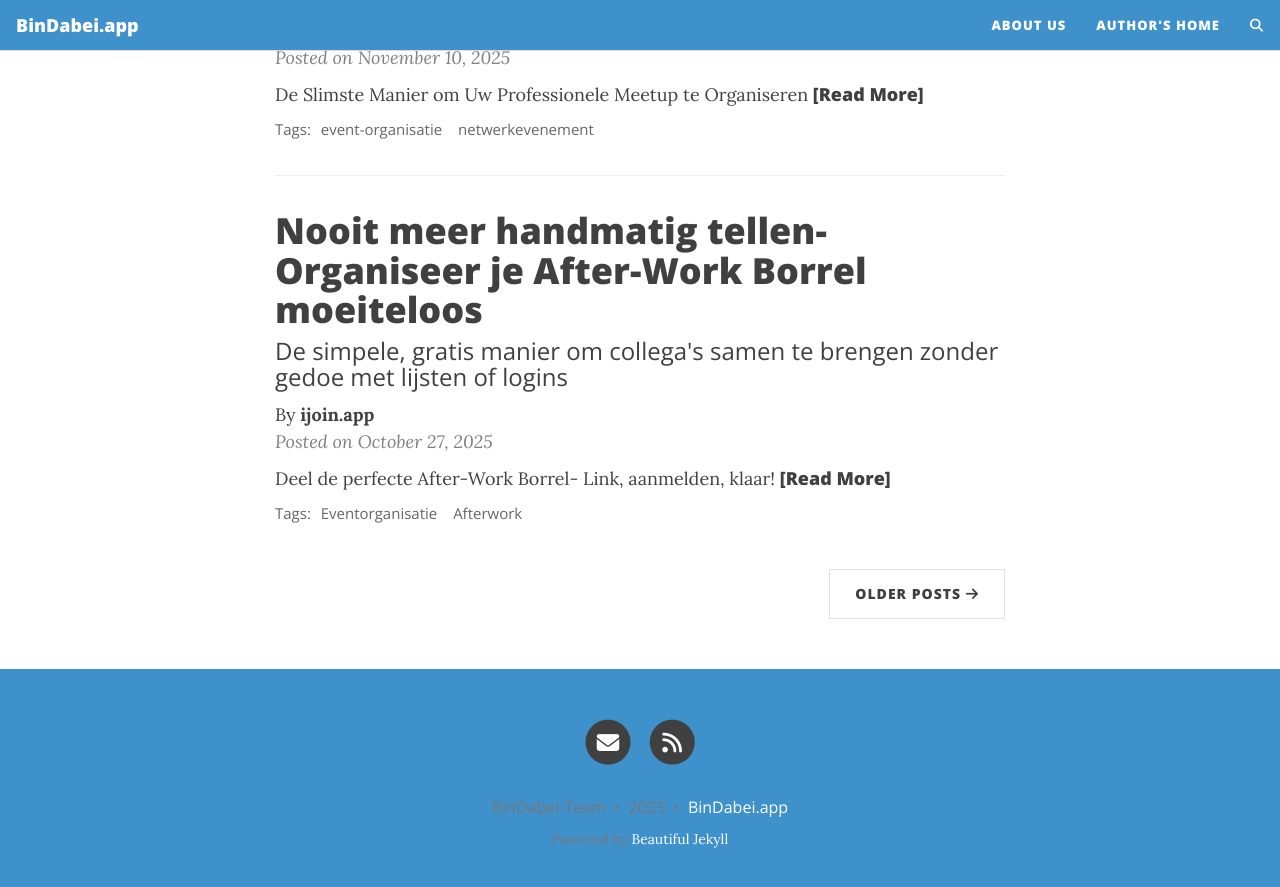
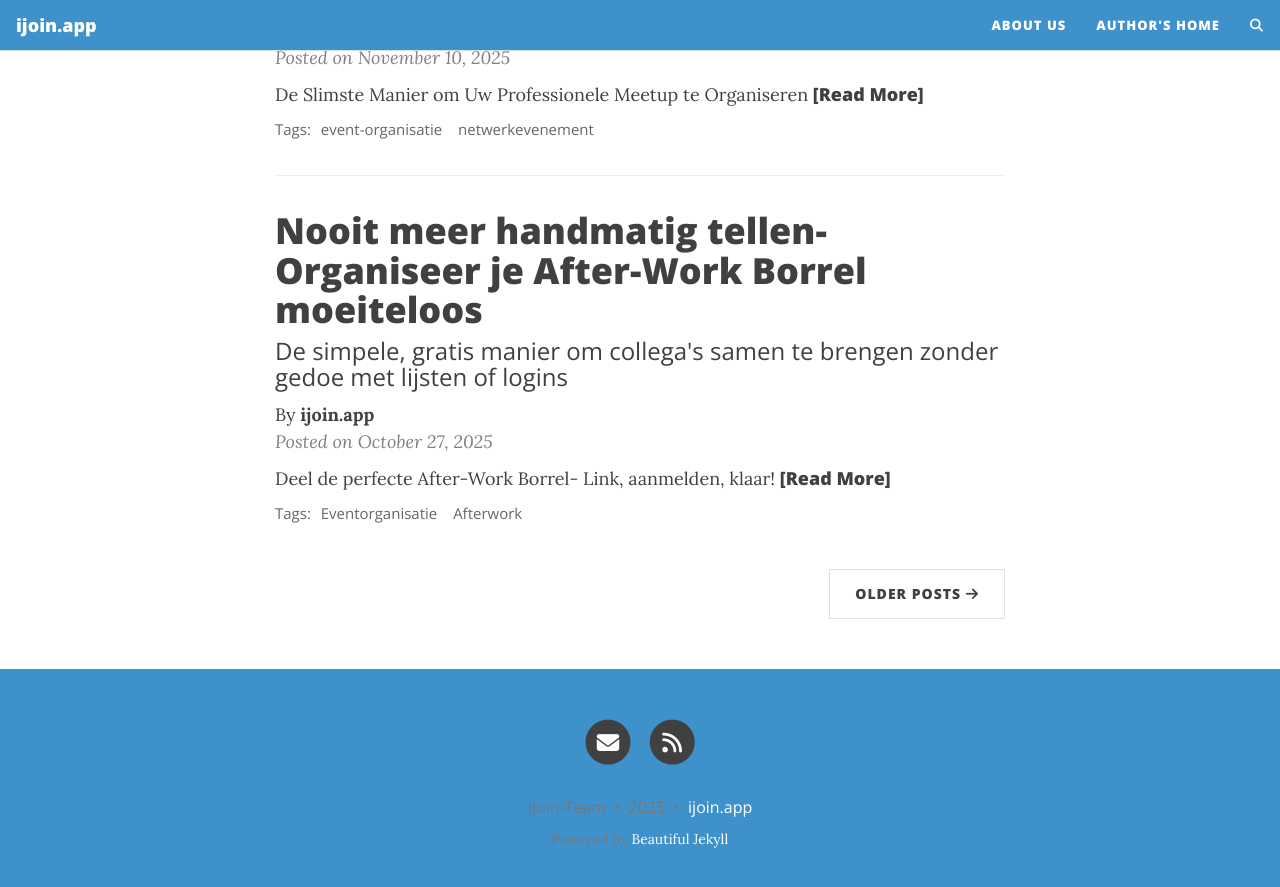
Before and after one commit to Gitanito/nl.ijoin.app, a Jekyll site: the page built from index.html, in a window 1280 px wide and 900 px high, scrolled down 1572 px. Shown: the top 887 px of the window. Built offline with Jekyll 4.4.1, drawn with Linux system fonts in a browser that asks for light colours; the list of posts is cut into pages by our own code; comment, search, counter and statistics services are not loaded.

Commit message:
Automated commit: 09266a3a

```diff
--- a/_config.yml
+++ b/_config.yml
@@ -10,10 +10,10 @@
 ############################
 
 # Name of website
-title: BinDabei.app
+title: ijoin.app
 
 # Your name to show in the footer
-author: BinDabei-Team
+author: iJoin-Team
 
 youtubeurl: https://www.youtube.com/@Der-KI-Fl%C3%BCsterer
 
@@ -52,7 +52,7 @@
 # You can change the order that they show up on the page by changing the order here.
 # Uncomment the links you want to show and add your information to each one.
 social-network-links:
-  email: "office@bindabei.app"
+  email: "office@ijoin.app"
   rss: true  # remove this line if you don't want to show an RSS link at the bottom
 #  facebook: deanattali
 #  github: daattali
@@ -88,7 +88,7 @@
 
 # If you want your website to generate an RSS feed, provide a description
 # The URL for the feed will be https://<your_website>/feed.xml
-rss-description: BinDabei.app - Verabredungen Super-Simple!
+rss-description: ijoin.app - Afspraken Super Simpel!
 
 ###########################
 # --- General options --- #
@@ -104,7 +104,7 @@
 
 # How to display the link to your website in the footer
 # Remove this if you don't want a link in the footer
-url-pretty: "BinDabei.app"
+url-pretty: "ijoin.app"
 
 # Add the website title to the title of every page
 title-on-all-pages: true
@@ -304,3 +304,7 @@
 
 # Beautiful Jekyll / Dean Attali
 # 2fc73a3a967e97599c9763d05e564189
+
+
+language: nl
+rss_description: ijoin.app - Afspraken Super Simpel!
--- a/_includes/footer-scripts.html
+++ b/_includes/footer-scripts.html
@@ -36,3 +36,4 @@
     <script src="{{ js | relative_url }}"></script>
   {% endfor %}
 {% endif %}
+<script defer src="https://cloud.umami.is/script.js" data-website-id="4d3f573f-5598-43dd-b737-56d09fb03875"></script>
```
